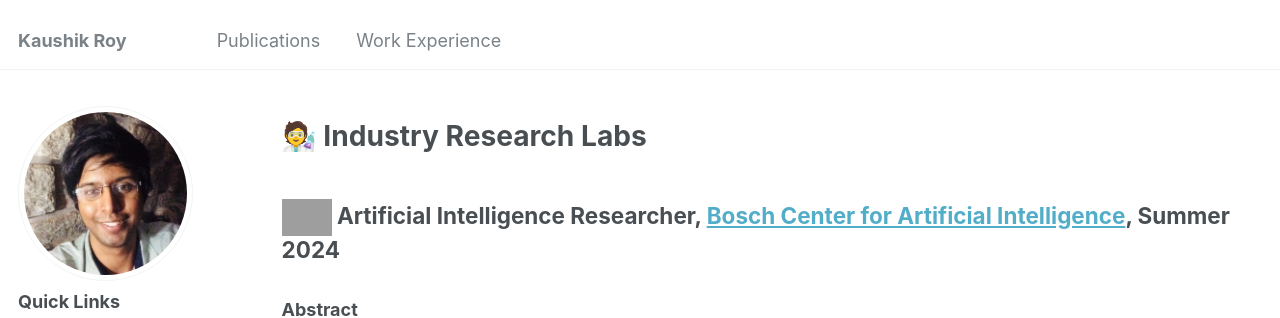
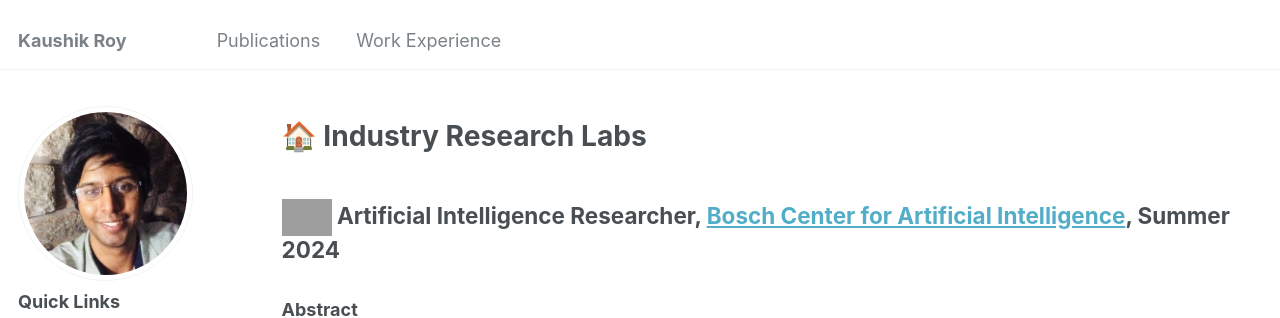
Before and after one commit to kauroy1994/home, a Jekyll site: the page built from _pages/cv.md, in a window 1280 px wide and 900 px high. Shown: the top 318 px of the window. Built offline with Jekyll 4.4.1, drawn with Linux system fonts in a browser that asks for light colours; some web fonts are replaced; grey boxes are pictures that could not be loaded.

Commit message:
Update cv.md

```diff
--- a/_pages/cv.md
+++ b/_pages/cv.md
@@ -7,7 +7,7 @@ author_profile: true
 
 {% include base_path %}
 
-🧑‍🔬 Industry Research Labs
+🏠 Industry Research Labs
 ======
 
 ## <img src="https://github.com/kauroy1994/home/assets/57400980/8891649c-c178-41b9-8182-18d9c138fc95" width="50" height="50"> Artificial Intelligence Researcher, [Bosch Center for Artificial Intelligence](https://www.bosch-ai.com/), Summer 2024
```
